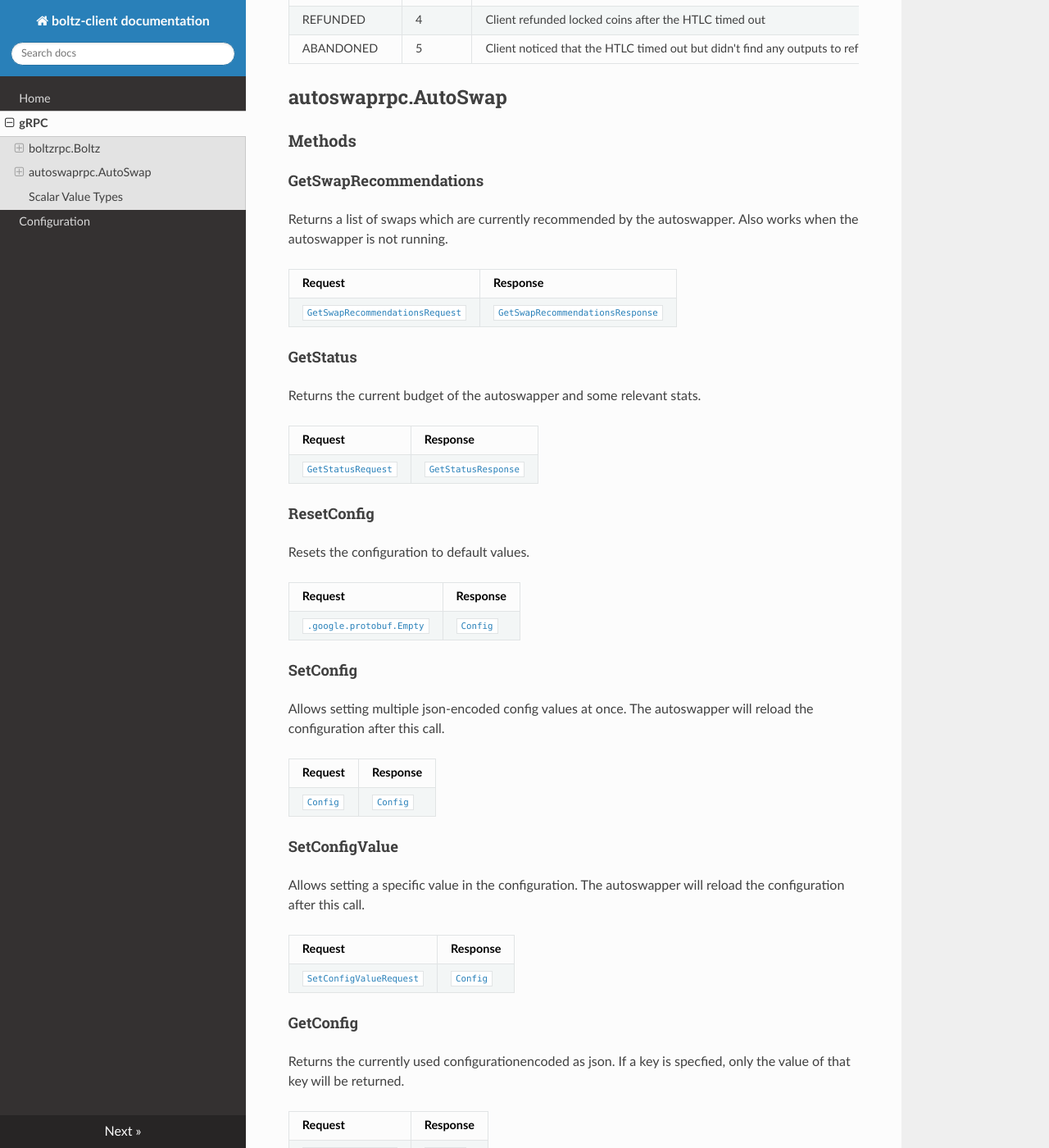
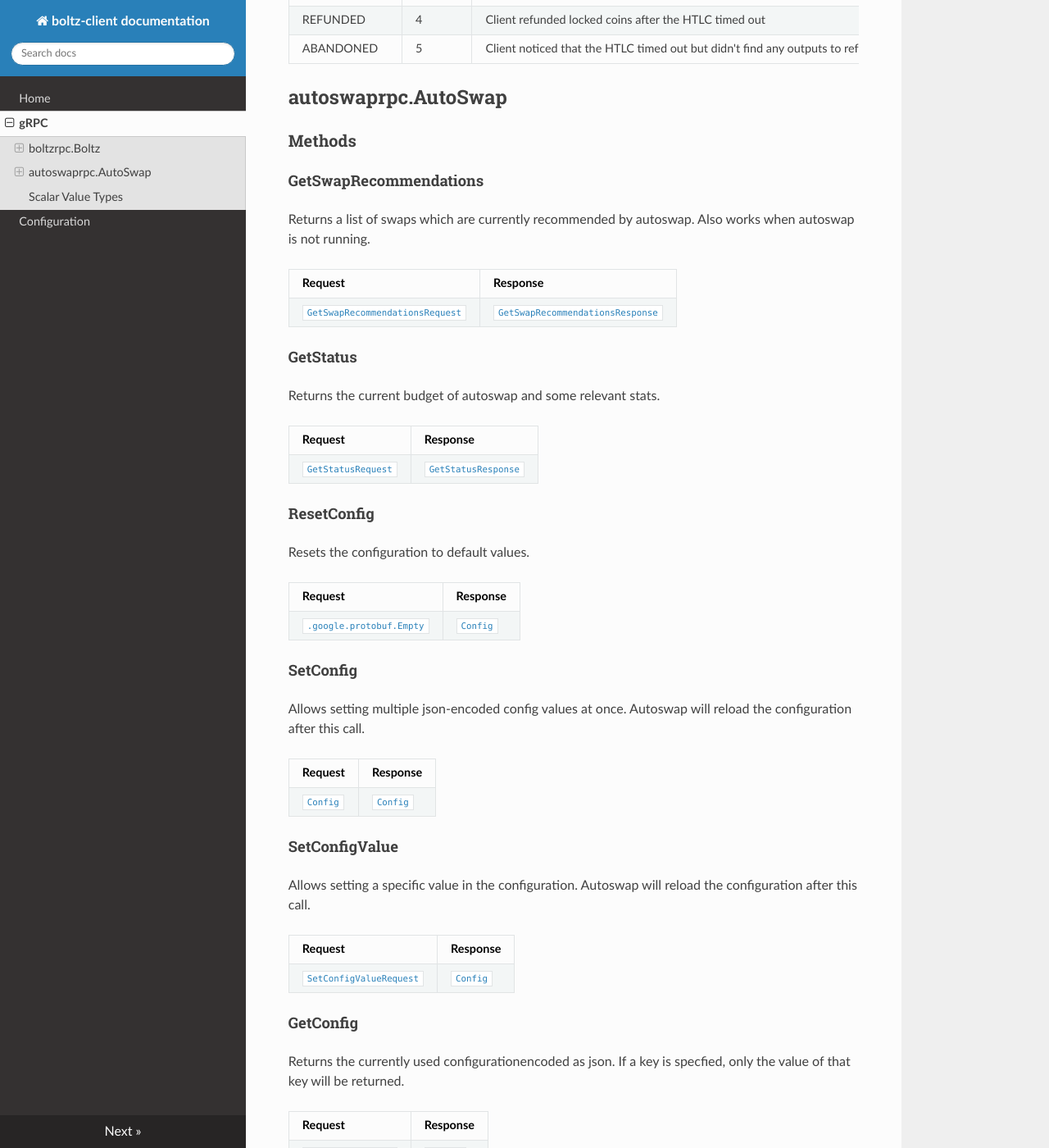
Before and after one commit to BoltzExchange/boltz-client, an MkDocs documentation site: the page built from docs/grpc.md, in a window 1280 px wide and 1400 px high, scrolled down 23625 px. Shown: the whole window at 82% size. Built offline with MkDocs 1.6.1, drawn with Linux system fonts in a browser that asks for light colours; nearby versions of some CDN libraries.

Commit message:
fix: autoswapper -> autoswap in help outputs, comments

```diff
--- a/docs/grpc.md
+++ b/docs/grpc.md
@@ -1395,7 +1395,7 @@ Submarine Pair
 ### Methods
 #### GetSwapRecommendations
 
-Returns a list of swaps which are currently recommended by the autoswapper. Also works when the autoswapper is not running.
+Returns a list of swaps which are currently recommended by autoswap. Also works when autoswap is not running.
 
 | Request | Response |
 | ------- | -------- |
@@ -1403,7 +1403,7 @@ Returns a list of swaps which are currently recommended by the autoswapper. Also
 
 #### GetStatus
 
-Returns the current budget of the autoswapper and some relevant stats.
+Returns the current budget of autoswap and some relevant stats.
 
 | Request | Response |
 | ------- | -------- |
@@ -1419,7 +1419,7 @@ Resets the configuration to default values.
 
 #### SetConfig
 
-Allows setting multiple json-encoded config values at once. The autoswapper will reload the configuration after this call.
+Allows setting multiple json-encoded config values at once. Autoswap will reload the configuration after this call.
 
 | Request | Response |
 | ------- | -------- |
@@ -1427,7 +1427,7 @@ Allows setting multiple json-encoded config values at once. The autoswapper will
 
 #### SetConfigValue
 
-Allows setting a specific value in the configuration. The autoswapper will reload the configuration after this call.
+Allows setting a specific value in the configuration. Autoswap will reload the configuration after this call.
 
 | Request | Response |
 | ------- | -------- |
```
Also changed, not shown: 3 other files.
